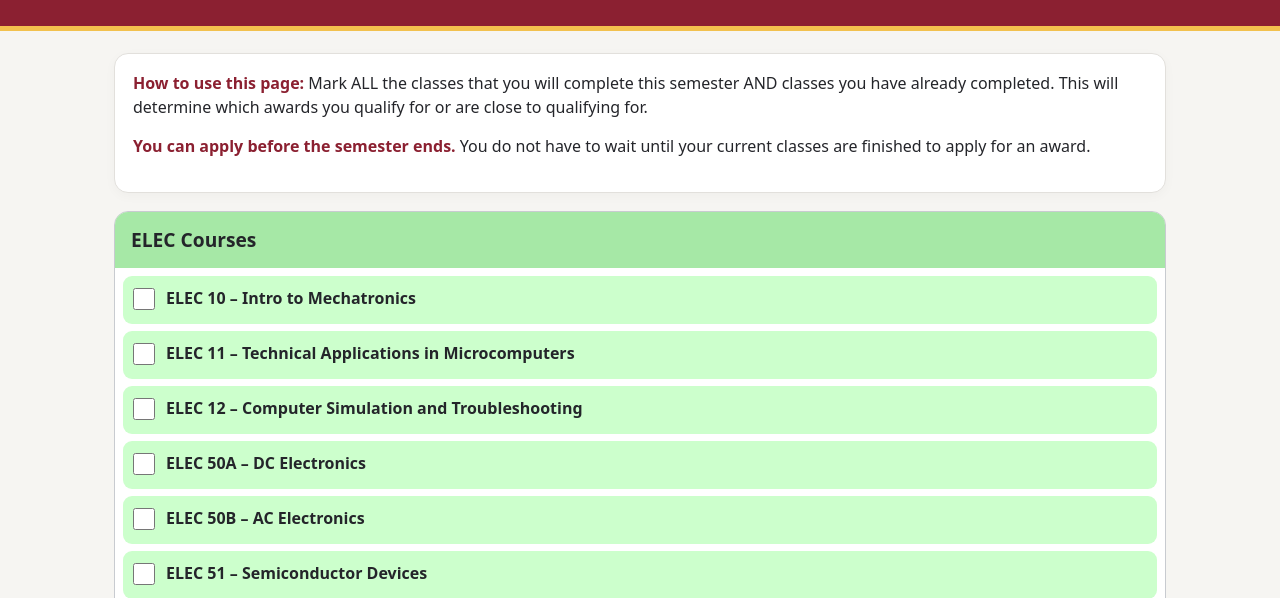
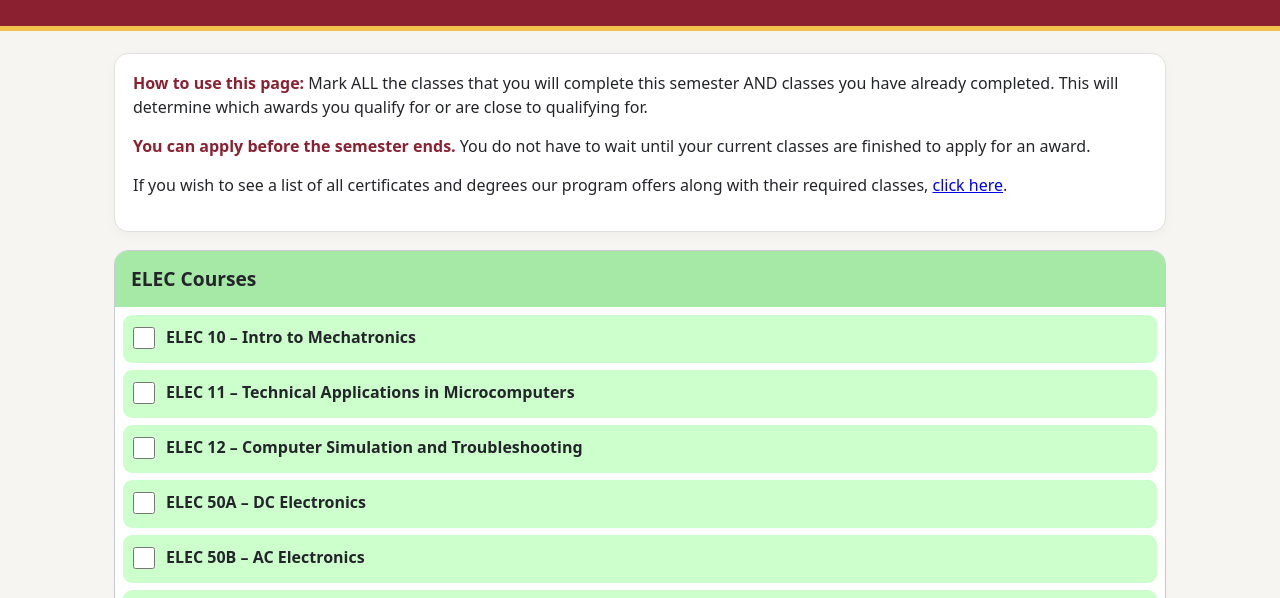
Before and after one commit to apugladiator/mtsacawards, a plain HTML site: page index.html in a window 1280 px wide. Shown: the part 158-756 px from the top of the page. Drawn offline with Linux system fonts and the light colour scheme.

Commit message:
Add link to program certificate and degree matrix

```diff
--- a/index.html
+++ b/index.html
@@ -35,7 +35,8 @@ footer{padding:18px 14px 30px;color:var(--muted);font-size:.82rem}footer a{color
 <h1>Discover the awards you may qualify for</h1>
 </div></header>
 <main id="main-content">
-<section class="intro" aria-label="Instructions"><strong>How to use this page:</strong> Mark ALL the classes that you will complete this semester AND classes you have already completed. This will determine which awards you qualify for or are close to qualifying for.<p><strong>You can apply before the semester ends.</strong>  You do not have to wait until your current classes are finished to apply for an award.</p></section>
+<section class="intro" aria-label="Instructions"><strong>How to use this page:</strong> Mark ALL the classes that you will complete this semester AND classes you have already completed. This will determine which awards you qualify for or are close to qualifying for.<p><strong>You can apply before the semester ends.</strong> You do not have to wait until your current classes are finished to apply for an award.</p>
+<p>If you wish to see a list of all certificates and degrees our program offers along with their required classes, <a href="https://www.mtsac.edu/electronics/pdf/Certificate_Matrix__2025_ACCESSIBLE_VERSION.pdf" target="_blank" rel="noopener">click here</a>.</p></section>
 <form id="courseForm">
 <div class="grid">
 <section class="course-panel elec" aria-labelledby="elec-heading"><h2 id="elec-heading">ELEC Courses</h2><div class="course-list" id="elecList"></div></section>
```
